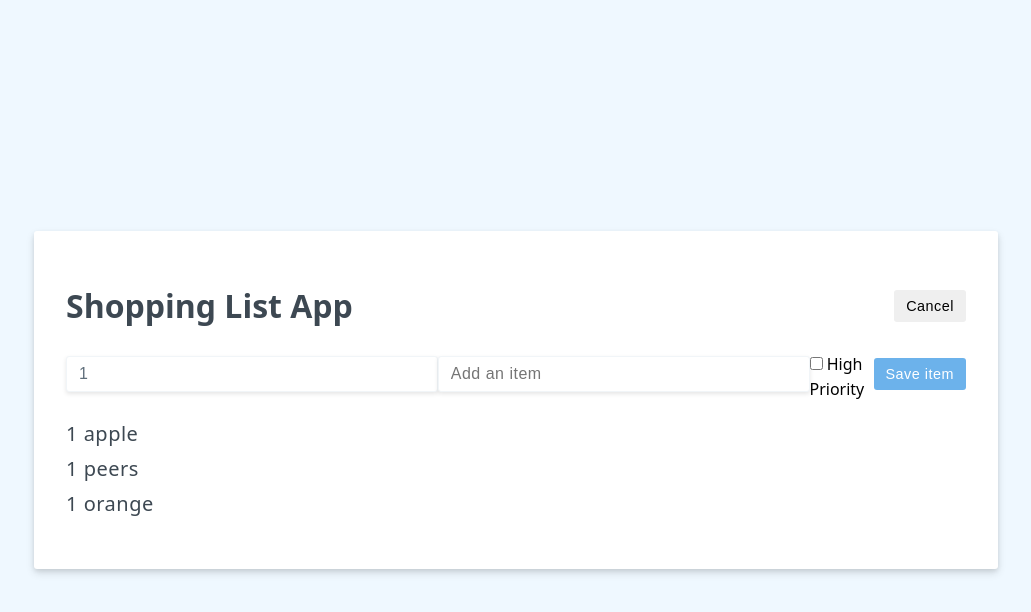
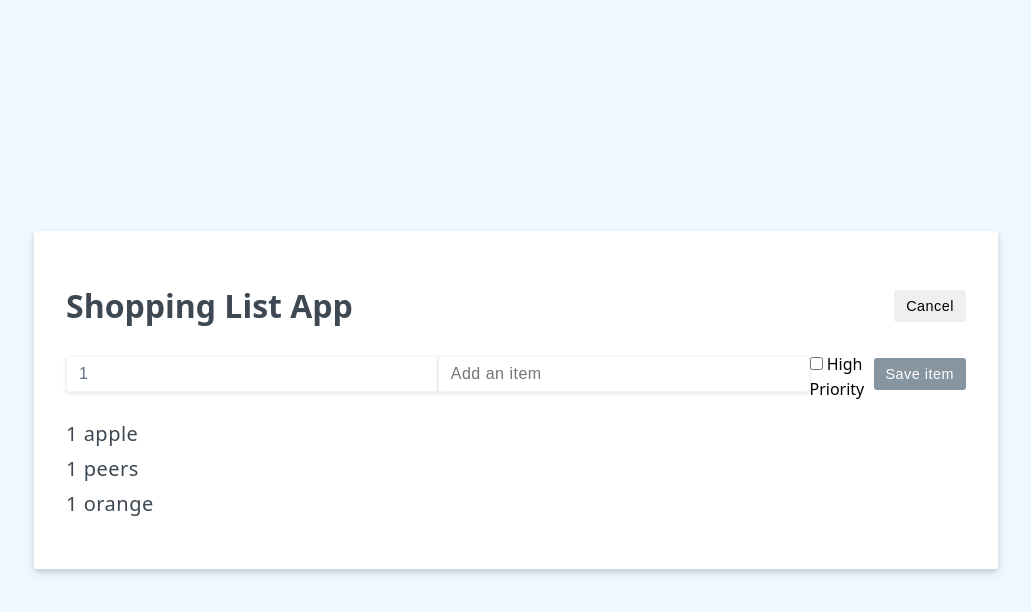
Before and after one commit to alanb4rt/vue-project, a Vue app: page / in a window 1280 px wide. Both pictures are taken after a click on the button "Show". Shown: the top 612 px of the page, without its empty margins (124-1155 px from the left). Built offline with nearby package versions, Linux system fonts and the light colour scheme.

Commit message:
add shorthand of v-bind to disabled 'save item' button

```diff
--- a/src/App.vue
+++ b/src/App.vue
@@ -36,7 +36,7 @@ const doEdit = () => {
       <input type="checkbox" v-model="newItemHighPriority" />
       High Priority
     </label>
-    <button class="btn btn-primary">Save item</button>
+    <button class="btn btn-primary" :disabled="newItem.label.length <= 0">Save item</button>
   </form>
   <ul>
     <li v-for="item in items" :key="item.id">{{ item.count + ' ' + item.label }}</li>
```
